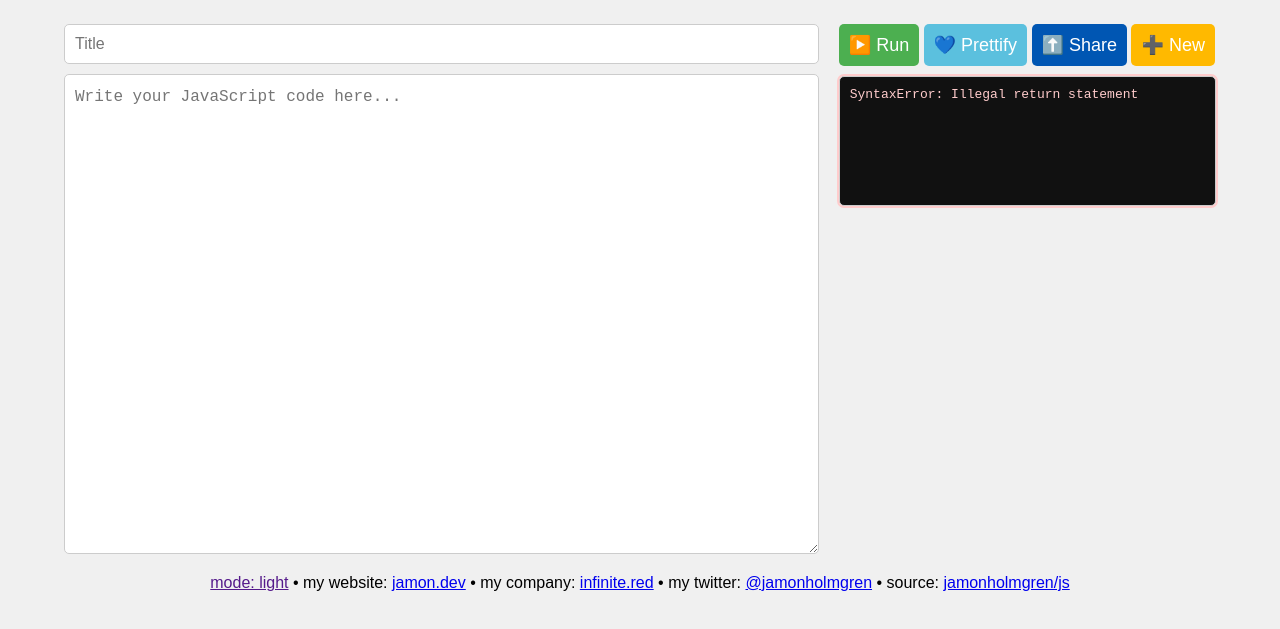
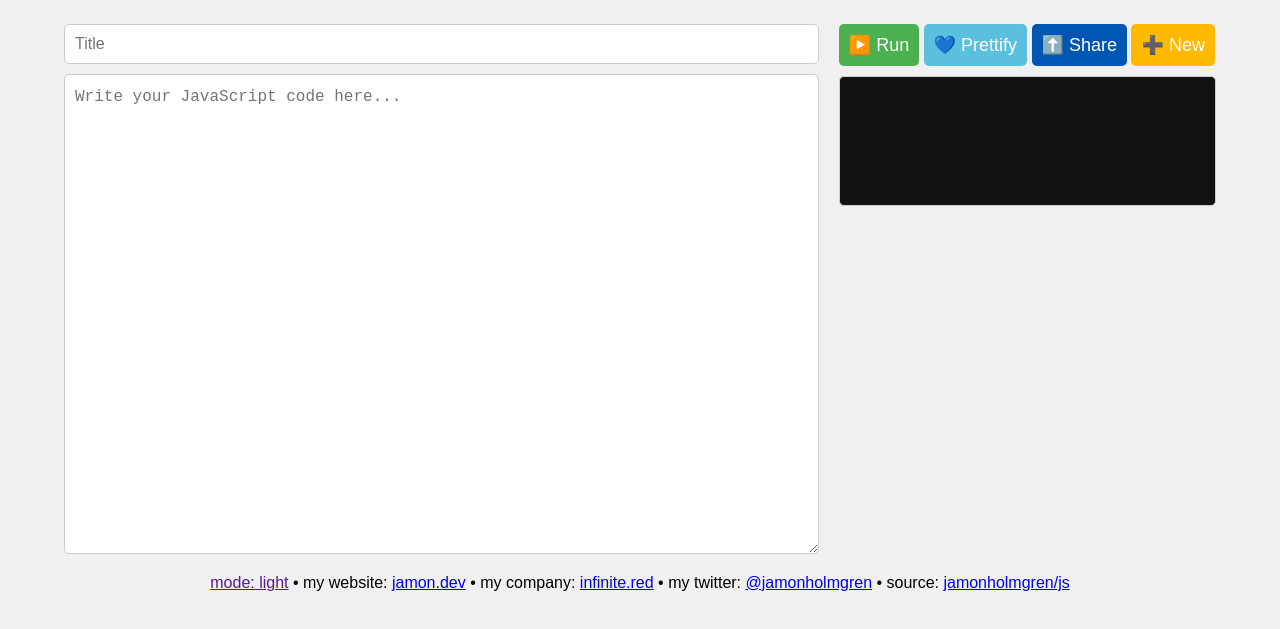
Before and after one commit to jamonholmgren/js, a website: page index.html in a window 1280 px wide. Both pictures are taken after a click on the button "▶️ Run". Shown: the part 71-700 px from the top of the page. Drawn offline with Linux system fonts and the light colour scheme.

Commit message:
Fix output

```diff
--- a/index.html
+++ b/index.html
@@ -357,12 +357,9 @@
         outputDiv.classList.remove("error")
         outputDiv.textContent = ""
 
-        const wrappedCode = `;(async () => {${code}})(); return undefined;`
+        const wrappedCode = `;(async () => {${code}})();`
         try {
-          const result = eval(wrappedCode)
-          if (result !== undefined) {
-            outputDiv.textContent += result
-          }
+          eval(wrappedCode)
         } catch (error) {
           showError(error)
         }
```
